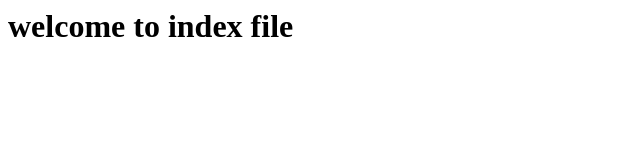
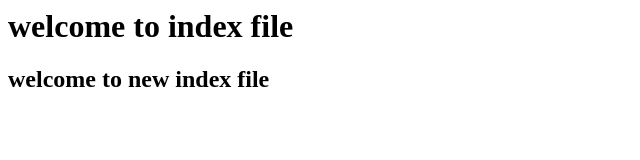
Before and after one commit to bharti095aws/report-4, a plain HTML site: page index.html in a window 1280 px wide. Shown: the whole page, without its empty margins (0-640 px from the left). Drawn offline with Linux system fonts and the light colour scheme.

Commit message:
adding index file

```diff
--- a/index.html
+++ b/index.html
@@ -1 +1,2 @@
 <h1>welcome to index file</h1>
+<h2>welcome to new index file</h2>
```
